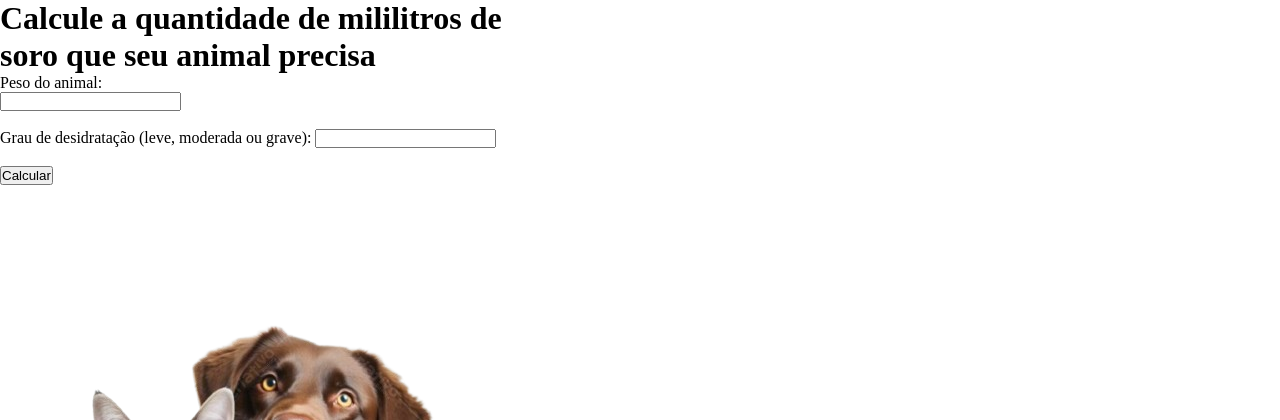
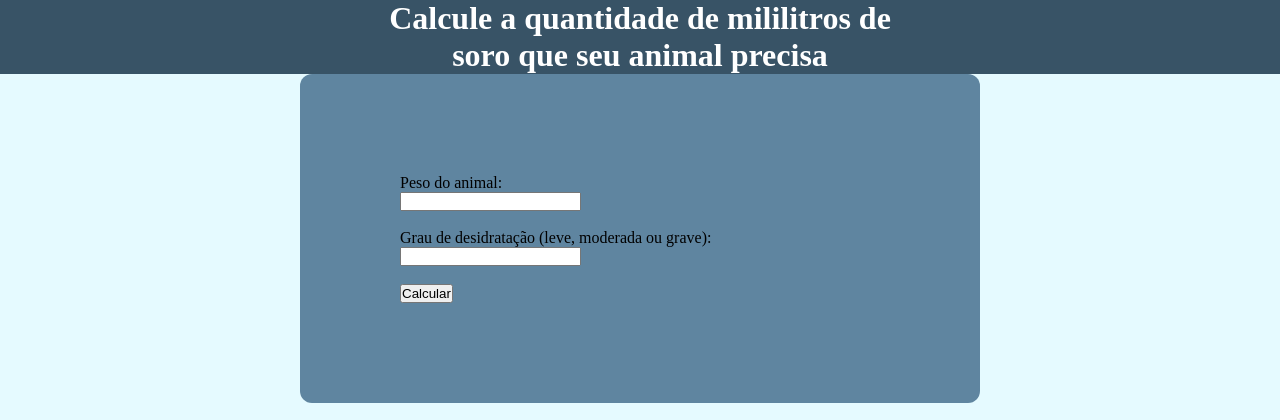
Before and after one commit to valentinaiwonder/vetlifenovo, a Flask app: page /desidratacao in a window 1280 px wide. Shown: the part 240-660 px from the top of the page. Run offline with Flask 3, Linux system fonts and the light colour scheme.

Commit message:
calculadora de soro

```diff
--- a/static/css/estilodesidratacao.css
+++ b/static/css/estilodesidratacao.css
@@ -29,7 +29,7 @@
     padding-bottom: 3%;;
     background-color: #5F85A0;
     margin-left: 20%;
-    margin-right: 20%;;
+    margin-right: 20%;
     border-radius: 5%;
 
 }
@@ -58,7 +58,7 @@
     font-weight: 700px;
 }
 
-/* h1 {
+ h1 {
     color: white;
     text-align: center;
     background-color: #385366;
```
